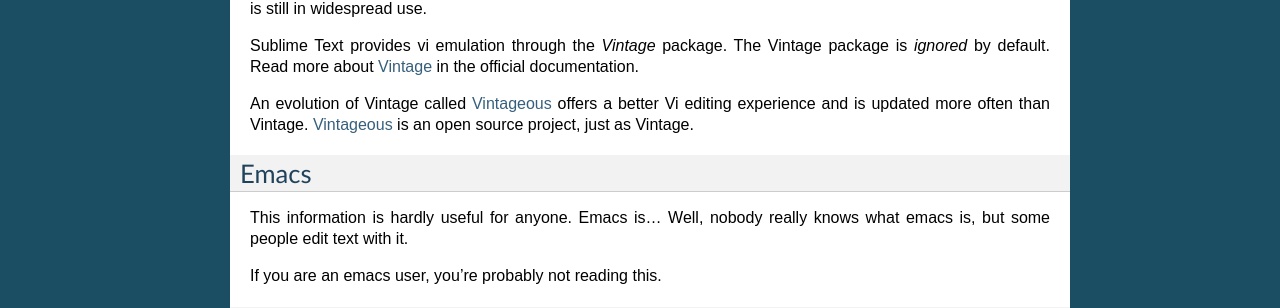
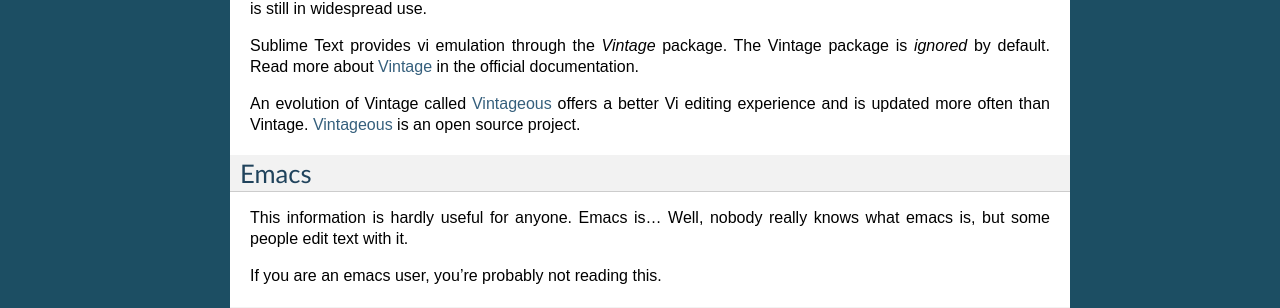
Before and after one commit to guillermooo/sublime-undocs, a Sphinx documentation site: the page built from source/basic_concepts.rst, in a window 1280 px wide and 900 px high, scrolled down 2251 px. Shown: the part 354-662 px from the top of the window. Built offline with Sphinx 7.4.7, drawn with Linux system fonts in a browser that asks for light colours.

Commit message:
edit
--HG--
extra : rebase_source : 7b7f535e56ab40a9134a9583baf5b654fc146b8f

```diff
--- a/source/basic_concepts.rst
+++ b/source/basic_concepts.rst
@@ -177,7 +177,7 @@
 
 An evolution of Vintage called Vintageous_ offers a better Vi editing
 experience and is updated more often than Vintage. Vintageous_ is an open
-source project, just as Vintage.
+source project.
 
 .. _Vintage: http://www.sublimetext.com/docs/3/vintage.html
 .. _Vintageous: http://guillermooo.bitbucket.org/Vintageous
```
Also changed, not shown: 1 other file.
